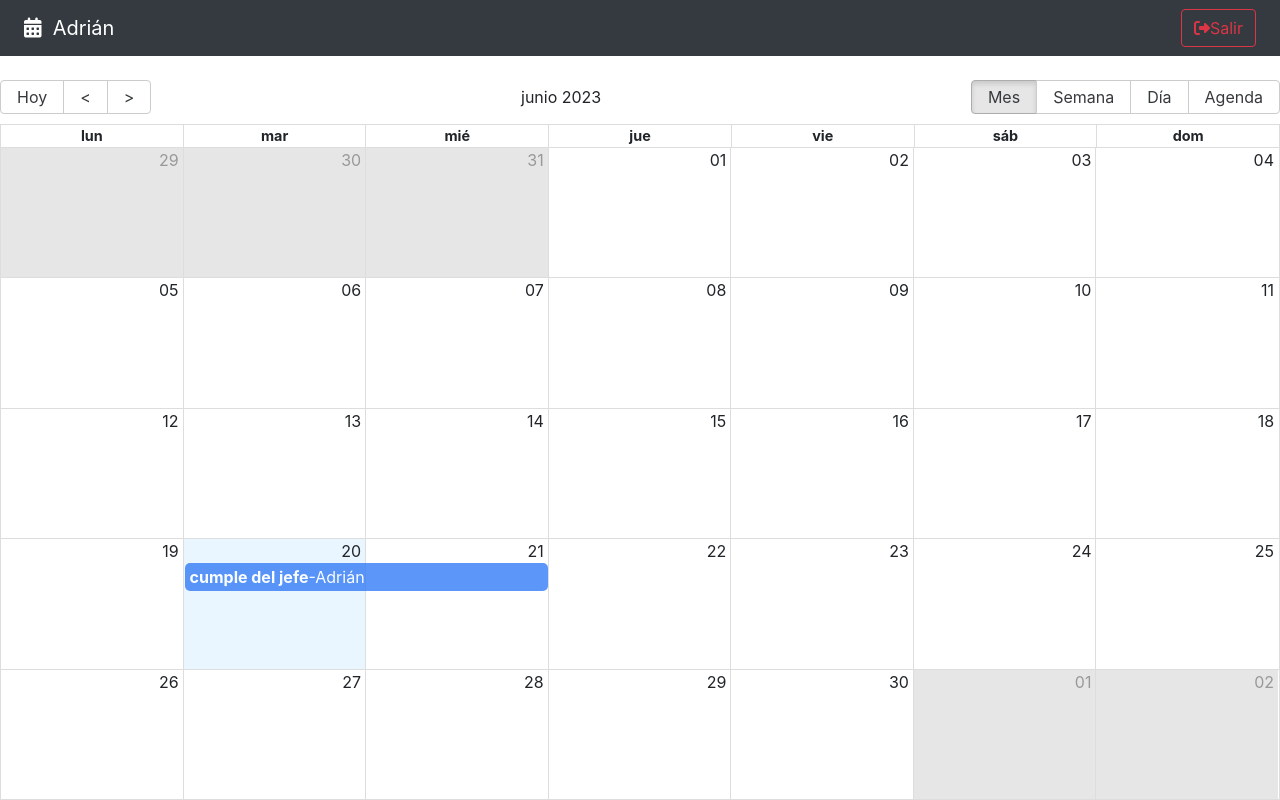
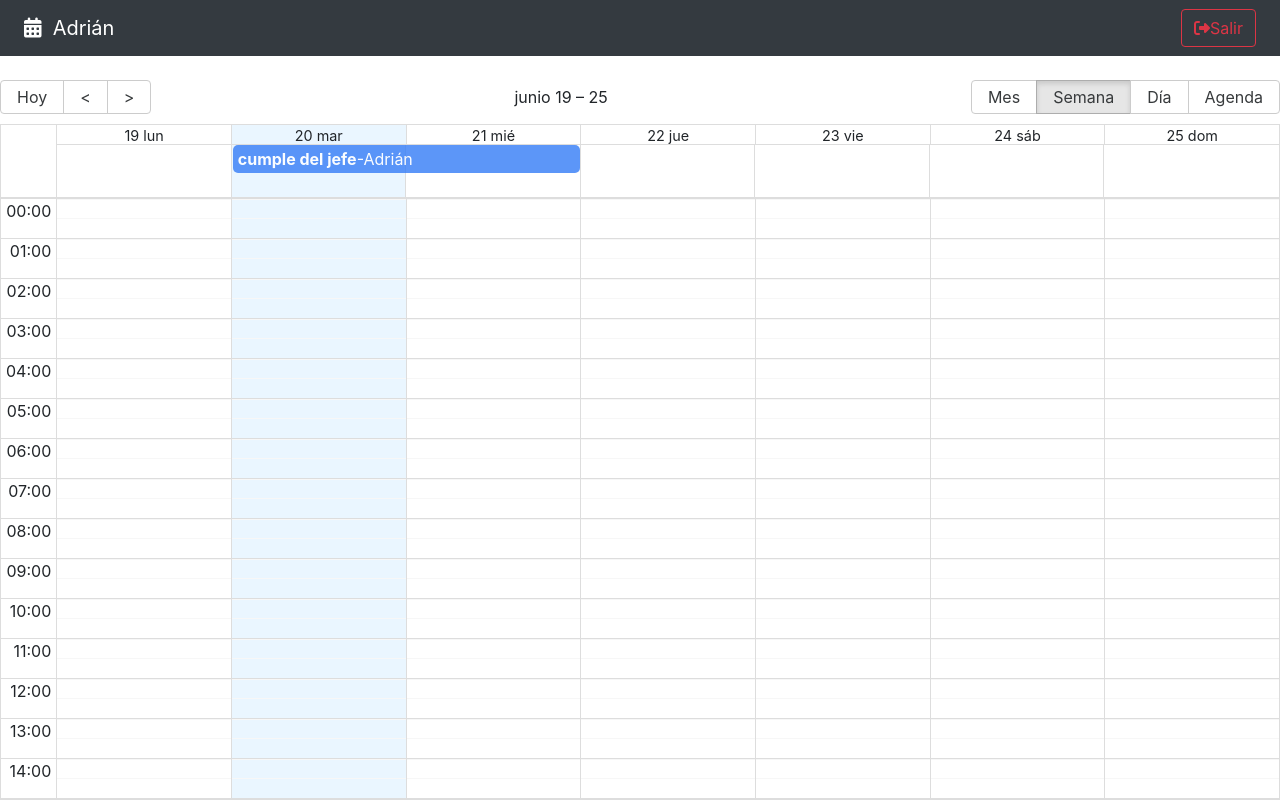
Before and after one commit to adrianpede/calendar, a React (Vite) app: page / in a window 1280 px wide. Built offline with nearby package versions, Linux system fonts and the light colour scheme.

Commit message:
Escuchar eventos del calendario

```diff
--- a/src/calendar/pages/CalendarPage.jsx
+++ b/src/calendar/pages/CalendarPage.jsx
@@ -7,6 +7,7 @@
 
 
 import { localizer, getMessagesES } from '../../helpers';
+import { useState } from 'react';
 
 
 const events = [{
@@ -22,6 +23,7 @@
   }]
 
 export const CalendarPage = () => {
+  const [lastView, setLastView] = useState(localStorage.getItem('lastView') || 'week');
 
   const eventStyleGetter = (event, start, end, isSelected) => {
 
@@ -41,6 +43,21 @@
 
   }
 
+  const onDoubleClick = (event) => {
+    console.log({doubleClick:event});
+  }
+
+  const onSelect = (event) => {
+    console.log({click:event});
+  }
+
+  const onViewChanged = (event) => {
+    localStorage.setItem('lastView', event);
+    setLastView(event)
+
+
+  }
+
 
 
   return (
@@ -51,6 +68,7 @@
           culture='es'
           localizer={localizer}
           events={events}
+          defaultView={lastView}
           startAccessor="start"
           endAccessor="end"
           style={{ height: 'calc(100vh - 80px)' }}
@@ -59,6 +77,9 @@
           components={{
             event: CalendarEvent
           }}
+          onDoubleClickEvent={onDoubleClick}
+          onSelectEvent={onSelect}
+          onView={onViewChanged}
         />
 
      </>
--- a/src/main.jsx
+++ b/src/main.jsx
@@ -5,7 +5,7 @@
 import './styles.css';
 
 ReactDOM.createRoot(document.getElementById('root')).render(
-  <React.StrictMode>
+  <>
     < CalendarApp/>
-  </React.StrictMode>
+  </>
 )
```
Lines whose indentation alone changed are shown as unchanged.
